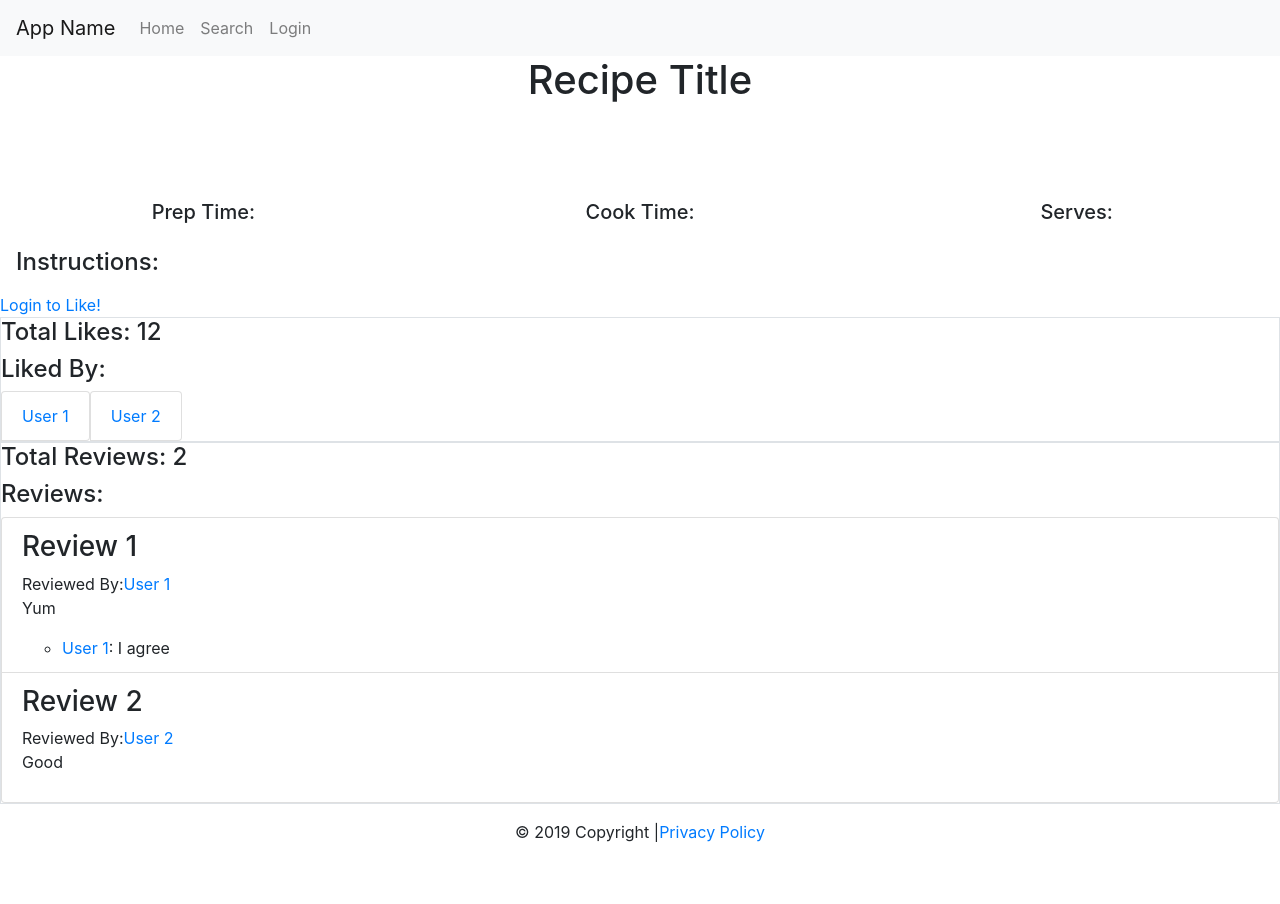
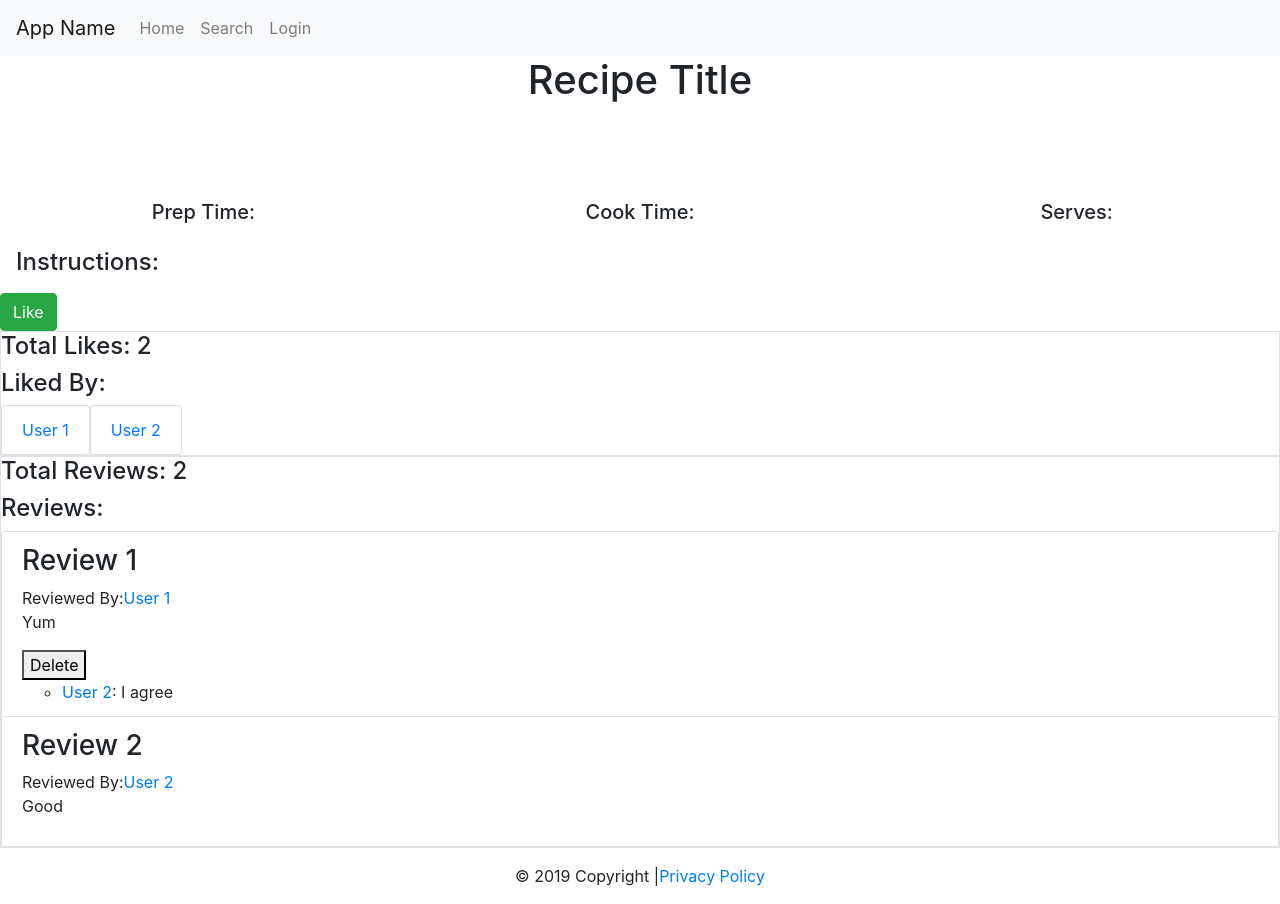
Before and after one commit to daniaalnahdi/wbdv-f19-team18, a React (Create React App) app: page /recipe/1 in a window 1280 px wide. Before the commit the page ends 860 px from the top, so only its background shows below. Built offline with nearby package versions, Linux system fonts and the light colour scheme; no server answers.

Commit message:
refactor dummy data

```diff
--- a/src/components/RecipeDetailsLikes.js
+++ b/src/components/RecipeDetailsLikes.js
@@ -5,7 +5,6 @@ class RecipeDetailsLikes extends React.Component {
   constructor(props) {
     super(props);
     this.state = {
-      totalLikes: this.props.totalLikes,
       likedBy: this.props.likedBy
     };
   }
@@ -13,7 +12,7 @@ class RecipeDetailsLikes extends React.Component {
   render() {
     return (
       <div className="border">
-        <h4>Total Likes: {this.state.totalLikes}</h4>
+        <h4>Total Likes: {this.state.likedBy.length}</h4>
         <h4>Liked By:</h4>
         <ul className="list-group list-group-horizontal">
           {this.state.likedBy &&
--- a/src/components/RecipeDetailsReviews.js
+++ b/src/components/RecipeDetailsReviews.js
@@ -5,15 +5,30 @@ class RecipeDetailsReview extends React.Component {
   constructor(props) {
     super(props);
     this.state = {
-      totalReviews: this.props.totalReviews,
       reviews: this.props.reviews
     };
+  }
+
+  renderDeleteButton(authorId) {
+    if (this.props.isLoggedIn) {
+      //if admin, add delete for all reviews
+      if (this.props.admin) {
+        return <button>Delete</button>;
+
+        //else, add button if logged in user = review author
+      } else {
+        if (this.props.userId === authorId) {
+          return <button>Delete</button>;
+        }
+      }
+    }
+    //if not logged in, don't add delete button at all
   }
 
   render() {
     return (
       <div className="border">
-        <h4>Total Reviews: {this.state.totalReviews}</h4>
+        <h4>Total Reviews: {this.state.reviews.length}</h4>
         <h4>Reviews:</h4>
         <ul className="list-group">
           {this.state.reviews &&
@@ -24,17 +39,18 @@ class RecipeDetailsReview extends React.Component {
                 <li className="list-group-item">
                   <h3>{review.heading}</h3>
                   Reviewed By:
-                  <Link to={`/profile/${review.author.username}`}>
-                    {review.author.name}
+                  <Link to={`/profile/${review.user.username}`}>
+                    {review.user.name}
                   </Link>
                   <p>{review.body}</p>
+                  {this.renderDeleteButton(review.user.userId)}
                   <ul>
                     {review.replies &&
                       review.replies.map(reply => {
                         return (
                           <li>
-                            <Link to={`/profile/${reply.author.username}`}>
-                              {reply.author.name}
+                            <Link to={`/profile/${reply.user.username}`}>
+                              {reply.user.name}
                             </Link>
                             : {reply.body}
                           </li>
--- a/src/pages/DetailPage.js
+++ b/src/pages/DetailPage.js
@@ -5,21 +5,7 @@ import RecipeService from "../service/RecipeService";
 import RecipeDetailsLikes from "../components/RecipeDetailsLikes";
 import RecipeDetailsReviews from "../components/RecipeDetailsReviews";
 
-const user = {
-  likedRecipes: [
-    {
-      recipeTitle: "Beef Burgundy",
-      recipeId: 101141
-    },
-    {
-      recipeTitle: "Kale Soup",
-      recipeId: 702741
-    }
-  ]
-};
-
 const recipeInteractions = {
-  totalLikes: 12,
   likedBy: [
     {
       name: "User 1",
@@ -30,31 +16,33 @@ const recipeInteractions = {
       username: "username2"
     }
   ],
-  totalReviews: 2,
   reviews: [
     {
-      id: 123,
-      author: {
+      reviewId: 1,
+      user: {
         name: "User 1",
-        username: "username1"
+        username: "username1",
+        userId: 123
       },
       heading: "Review 1",
       body: "Yum",
       replies: [
         {
-          author: {
-            name: "User 1",
-            username: "username1"
+          user: {
+            name: "User 2",
+            username: "username2",
+            userId: 234
           },
           body: "I agree"
         }
       ]
     },
     {
-      id: 1234,
-      author: {
+      reviewId: 2,
+      user: {
         name: "User 2",
-        username: "username2"
+        username: "username2",
+        userId: 234
       },
       heading: "Review 2",
       body: "Good",
@@ -71,7 +59,6 @@ class DetailPage extends React.Component {
       recipe: null,
       liked: this.isLiked()
     };
-    console.log(this.props.isLoggedIn);
   }
 
   componentDidMount = () => {
@@ -89,6 +76,7 @@ class DetailPage extends React.Component {
     }
   };
 
+  /* LIKE FUNCTIONALITY */
   //TODO check if the recipe has been liked
   isLiked = () => {
     return false;
@@ -146,6 +134,8 @@ class DetailPage extends React.Component {
     }
   };
 
+  /* REVIEW FUNCTIONALITY */
+
   render = () => {
     const recipe = this.state.recipe;
     return (
@@ -174,12 +164,11 @@ class DetailPage extends React.Component {
           <p>{recipe && recipe.instructions}</p>
         </div>
         {this.renderLikeButton()}
-        <RecipeDetailsLikes
-          totalLikes={recipeInteractions.totalLikes}
-          likedBy={recipeInteractions.likedBy}
-        />
+        <RecipeDetailsLikes likedBy={recipeInteractions.likedBy} />
         <RecipeDetailsReviews
-          totalReviews={recipeInteractions.totalReviews}
+          isLoggedIn={this.props.isLoggedIn}
+          admin={this.props.user.admin}
+          userId={this.props.user.userId}
           reviews={recipeInteractions.reviews}
         />
       </div>
--- a/src/pages/HomePage.js
+++ b/src/pages/HomePage.js
@@ -51,19 +51,37 @@ const anonUser = {
 };
 
 const loggedInUser = {
+  userId: 123,
+  name: "User 1",
+  username: "username1",
+  password: "password",
+  admin: false,
+  likedRecipes: [
+    {
+      recipeTitle: "Beef Burgundy",
+      recipeId: 101141
+    },
+    {
+      recipeTitle: "Kale Soup",
+      recipeId: 702741
+    }
+  ],
+  reviewedRecipes: [],
   friendsRecentLikes: [
     {
       recipeTitle: "Beef Burgundy",
       recipeId: 101141,
       user: {
-        name: "User 1",
-        username: "username1"
+        userId: 234,
+        name: "User 2",
+        username: "username2"
       }
     },
     {
       recipeTitle: "Apple Bread",
       recipeId: 466266,
       user: {
+        userId: 345,
         name: "User 3",
         username: "username3"
       }
@@ -74,6 +92,7 @@ const loggedInUser = {
       recipeTitle: "Beef Burgundy",
       recipeId: 101141,
       user: {
+        userId: 234,
         name: "User 2",
         username: "username2"
       }
@@ -82,7 +101,7 @@ const loggedInUser = {
 };
 
 // TODO -- check if user is actually logged in
-const LoggedIn = false;
+const LoggedIn = true;
 
 const store = createStore(SearchPageReducer);
 
@@ -124,6 +143,7 @@ class HomePage extends React.Component {
                 <DetailPage
                   recipeId={props.match.params.id}
                   isLoggedIn={this.state.isLoggedIn}
+                  user={this.state.isLoggedIn ? loggedInUser : anonUser}
                 />
               )}
             />
```
